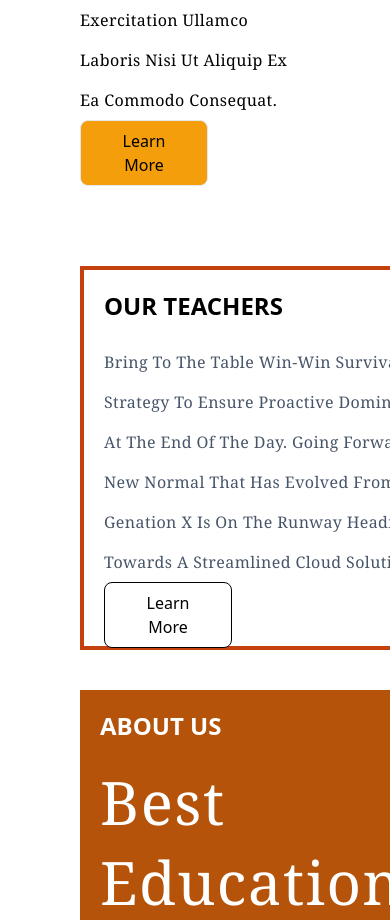
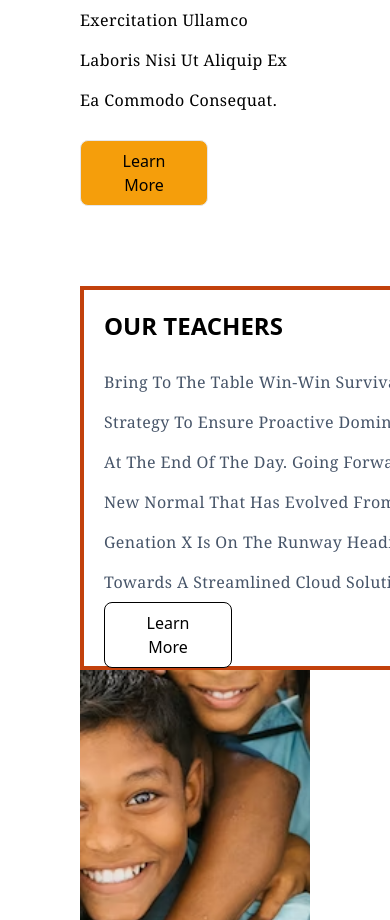
Before and after one commit to yafet-123/Sample_education_sample3_frontend, a Next.js app: page / in a window 390 px wide. Shown: the part 4020-4940 px from the top of the page. Built offline with nearby package versions, Linux system fonts and the light colour scheme.

Commit message:
making mobile responsive

```diff
--- a/components/MissionOne.js
+++ b/components/MissionOne.js
@@ -20,15 +20,15 @@ export function MissionOne() {
             ad minim veniam, quis nostrud exercitation ullamco laboris nisi ut
             aliquip ex ea commodo consequat.
           </p>
-          <button className="bg-amber-500 border rounded-lg text-black py-2 px-5 w-32">
+          <button className="bg-amber-500 border rounded-lg text-black py-2 px-5 w-32 mt-5">
             Learn More
           </button>
         </div>
       </div>
 
       <div className="mt-20 h-screen mb-56">
-        <div className="w-full lg:w-[55rem] lg:h-[45rem] bg-transparent lg:bg-amber-500 float-none lg:float-right">
-          <div className="missionone-background w-full lg:w-[80rem] h-full lg:h-[45rem] lg:mt-28 lg:-mx-[30rem] lg:relative">
+        <div className="w-full lg:w-[55rem] h-full lg:h-[45rem] bg-transparent lg:bg-amber-500 float-none lg:float-right ">
+          <div className="missionone-background w-full lg:w-[80rem] h-full lg:h-[45rem] lg:mt-28 lg:-mx-[30rem] lg:relative ">
             <div className="p-5 lg:p-10 bg-white w-96 lg:w-[30rem] h-96 lg:absolute lg:left-24 lg:top-3/4 mb-10 border-4 border-orange-700">
               <h1 className="text-2xl font-bold uppercase text-left mb-5">
                 Our Teachers
```
